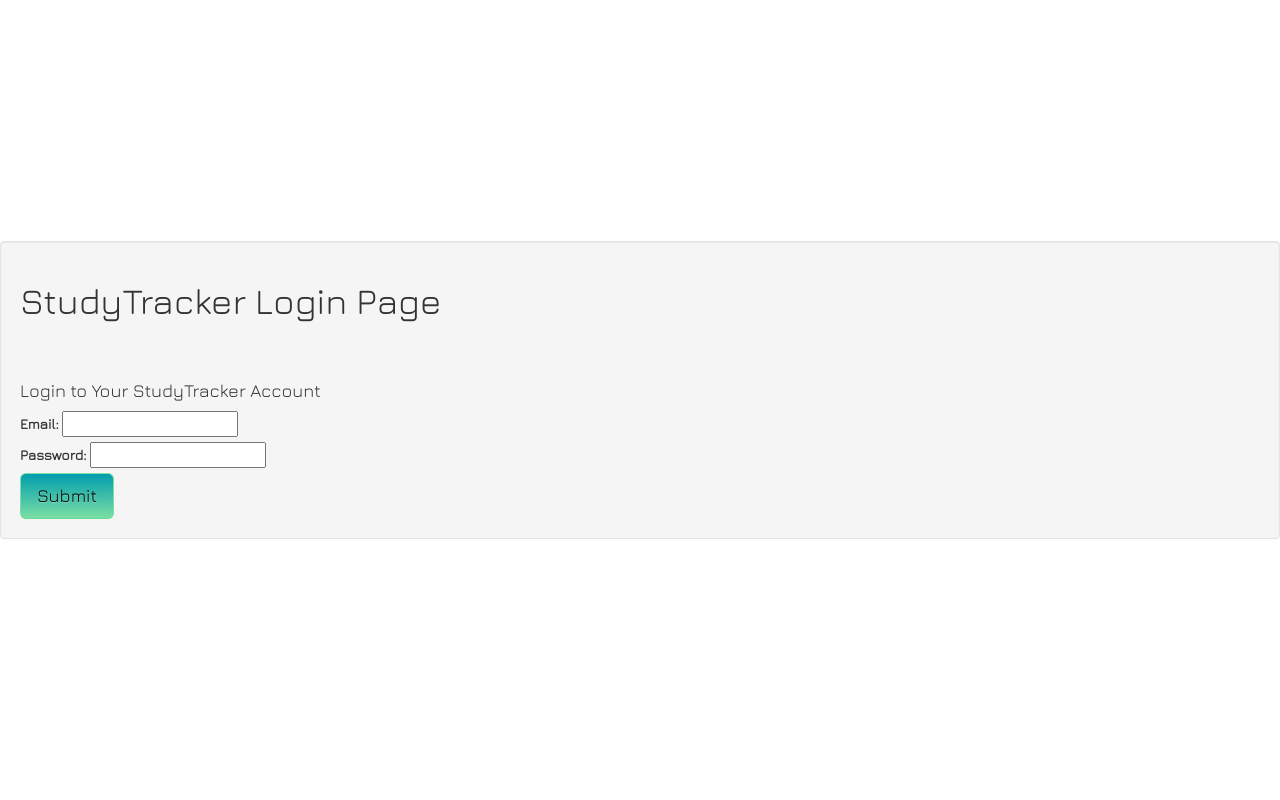
After one commit to ashleyjelks/hackingedu-app, a Flask app: template templates/login.html in a window 1280 px wide. The commit adds this page. Run offline with Flask 2, Linux system fonts and the light colour scheme; the template is opened without the code that fills it, so the values that code supplies are empty; some libraries are stand-ins or nearby versions.

Commit message:
added login.html

```diff
--- a/server.py
+++ b/server.py
@@ -116,17 +116,15 @@
 	return json.dumps(data_list_of_dicts)
 
 
+@app.route('/login')
+def login():
+
+	return render_template('login.html')
+
+
 
 if __name__ == "__main__":
 	app.debug = True
 	connect_to_db(app)
-<<<<<<< HEAD
-<<<<<<< HEAD
 	DebugToolbarExtension(app)
-=======
-	# DebugToolbarExtension(app)
->>>>>>> 60f26b7cbe268f7b95d09569420a90edca2f8bb7
-=======
-	DebugToolbarExtension(app)
->>>>>>> 89bfbd60a50a0e05b89fa1ce3171435f0bf1de68
 	app.run()
--- /dev/null
+++ b/templates/login.html
@@ -0,0 +1,32 @@
+{% extends 'base.html' %}
+{% block content %}
+
+<div class="vertical-center">
+<div class="well spaced" style="width:100%;">
+    <div>
+        <h1>StudyTracker Login Page</h1><br><br>
+            <h4>Login to Your StudyTracker Account</h4>
+        <form action="/login" method="POST">
+
+            <div class="form_input">
+                <label>Email:
+                    <input type="email" name="email">
+                </label>
+            </div>
+
+            <div class="form_input">
+                <label>Password:
+                    <input type="password" name="password">
+                </label>
+            </div>
+
+            <div class="form_input">
+                <input type="submit" class="btn btn-lg">
+            </div>
+        </form>
+    </div>
+</div>
+</div>
+
+
+{% endblock %}
--- a/templates/register.html
+++ b/templates/register.html
@@ -6,7 +6,7 @@
 	<div>
 		<h1>StudyTracker Registration Page</h1><br><br>
 		    <h4>Complete the Information Below to Register for StudyTracker</h4>
-		<form action="register" method="POST">
+		<form action="/register" method="POST">
 
 			<div class="form_input">
 				<label>Username:
@@ -42,7 +42,7 @@
 			</div>
 
 			<div class="form_input">
-				<input type="submit" class="btn btn-lg">
+				<input type="submit" value="login-to-StudyTracker" class="btn btn-lg">
 			</div>
 		</form>
 	</div>
```
Also changed, not shown: templates/index.html (+1 -27 lines).
